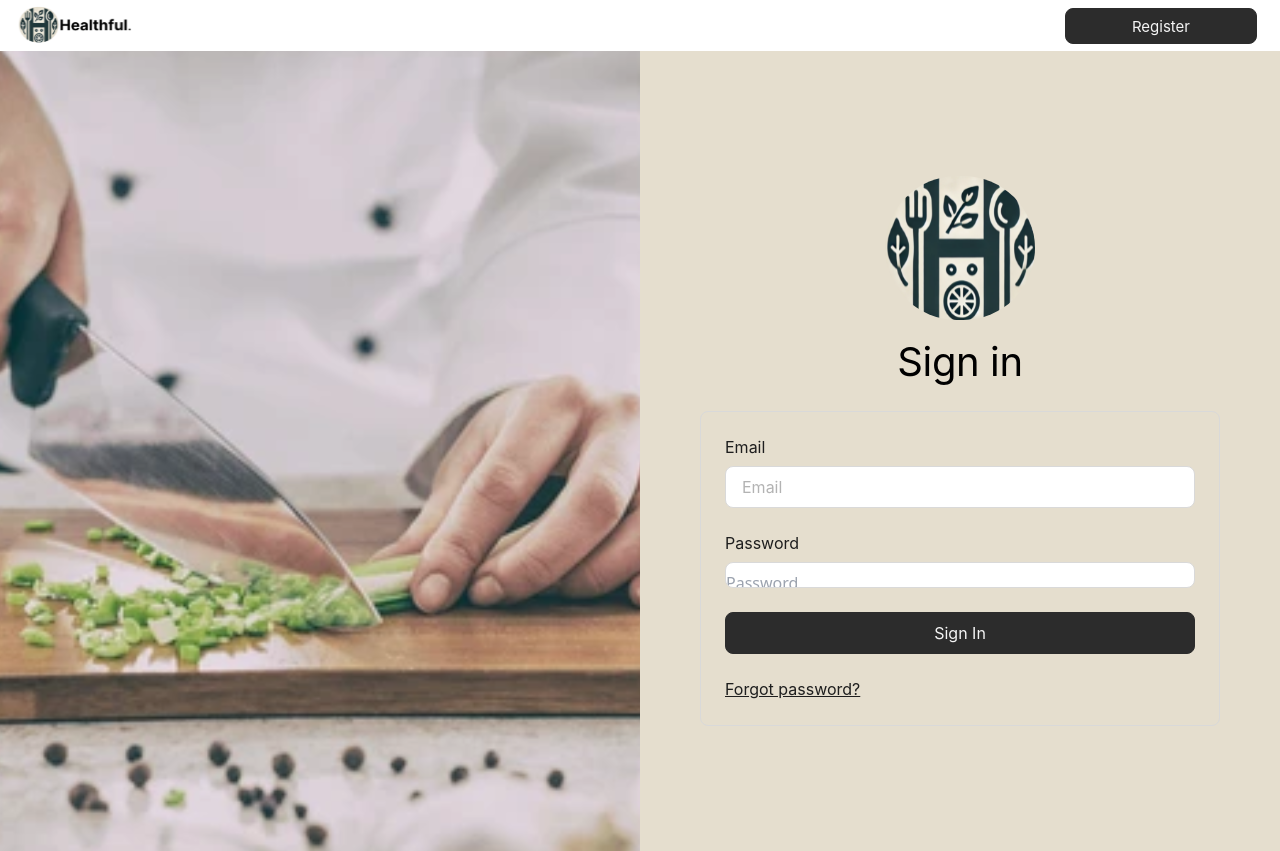
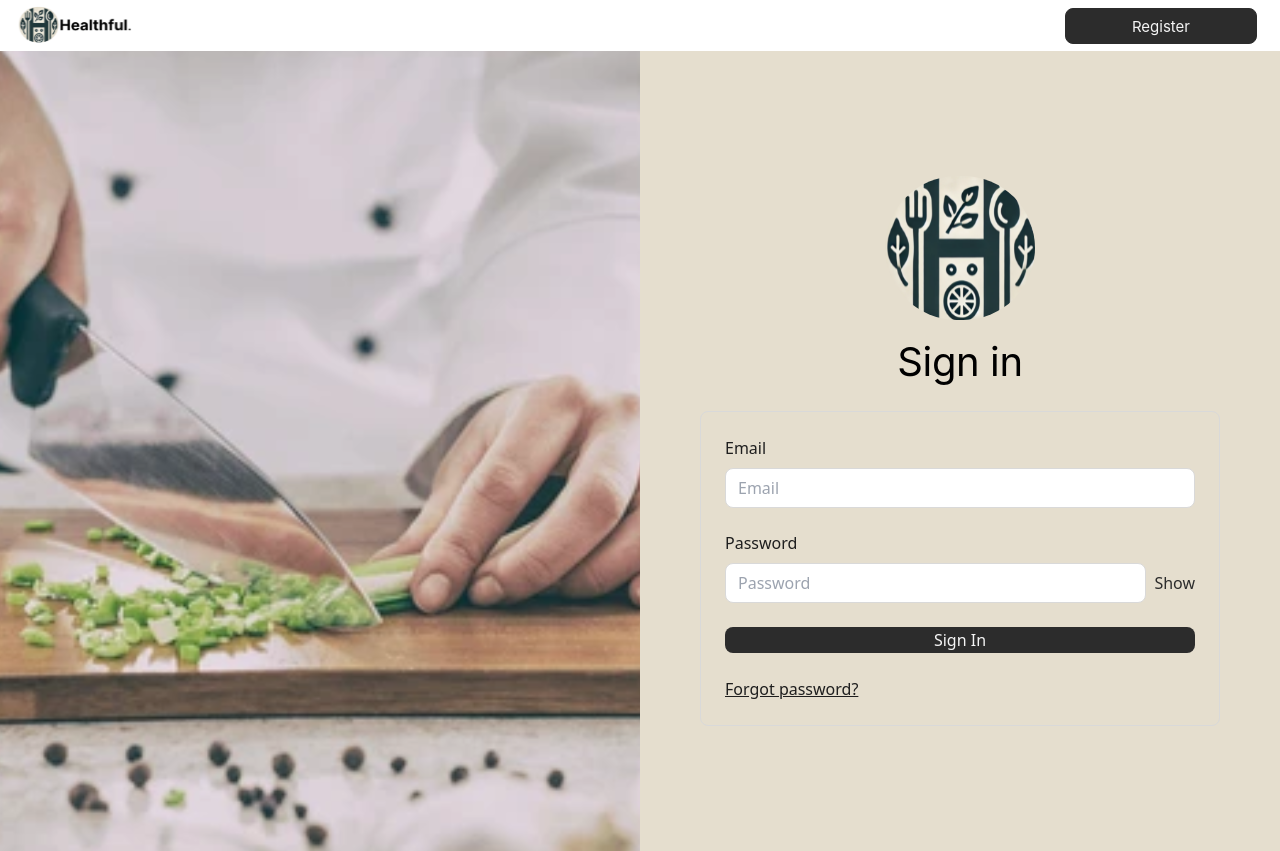
Before and after one commit to itsharryb13/Healthfull, a Next.js app: page /SignIn in a window 1280 px wide. Built offline with nearby package versions, Linux system fonts and the light colour scheme.

Commit message:
Fixed sign in page with pending issue #35

```diff
--- a/app/components/Shared/NavBar.tsx
+++ b/app/components/Shared/NavBar.tsx
@@ -7,22 +7,22 @@ import Link from  'next/link';
 
 export function NavBar(){
     return(
-        <nav className='flex w-full h-[4vw] main-containerNav relative mx-auto overflow-hidden'>
+        <nav className='flex w-full h-[3.5vw] main-containerNav relative mx-auto overflow-hidden'>
 
             <div className = 'w-[20%] h-[90%] mx-auto absolute left-0 overflow-hidden'>
                 <Link href="/">
-                <Image src={Logo} alt="Logo" className='w-[70%]  object-scale-down'/>
+                <Image src={Logo} alt="Logo" className='w-[60%]  object-scale-down'/>
                 </Link>
             </div>
 
 
-            <div className='flex w-[40%] h-[90%] gap-x-5 items-center flex-nowrap absolute right-[2%]'>
-                <Link href="../SignIn"  className="flex h-[95%] justify-center items-center grow shrink-0 basis-0 flex-nowrap bg-[#FFFFFF] rounded-lg border-solid border border-[#FFFFFF] relative overflow-hidden z-[5] pointer drop-shadow">
+            <div className='flex w-[40%] h-[80%] gap-x-5 items-right flex-nowrap absolute right-[2%] pt-2'>
+                <Link href="../SignIn"  className="flex h-[95%] justify-center items-center grow shrink-0 basis-0 flex-nowrap bg-[#FFFFFF] rounded-lg border-solid border border-[#FFFFFF] relative overflow-hidden drop-shadow">
                     <button className="h-full shrink-0 basis-auto font-['Inter'] text-lg font-normal leading-lg text-[#303030] relative text-left whitespace-nowrap">
                                 Sign In
                     </button>
                 </Link>
-                <Link href="../Registration" className='flex h-[96%] justify-center items-center grow shrink-0 basis-0 flex-nowrap bg-[#2c2c2c] rounded-lg border-solid border border-[#2c2c2c] relative overflow-hidden z-[5] pointer'>
+                <Link href="../Registration" className='flex h-[95%] justify-center items-right grow shrink-0 basis-0 flex-nowrap bg-[#2c2c2c] rounded-lg border-solid border border-[#2c2c2c] relative overflow-hidden'>
                     <button className="h-full shrink-0 basis-auto font-['Inter'] lg:text-lg font-normal leading-lg text-[#f5f5f5] relative text-center whitespace-nowrap z-[6]">
                     <span >
                         Register
--- a/app/components/Sign ( Register and reset password)/SignInBox.tsx
+++ b/app/components/Sign ( Register and reset password)/SignInBox.tsx
@@ -1,20 +1,18 @@
 "use client";
-import { error } from "console";
-import { getAuth, signInWithEmailAndPassword } from "firebase/auth";
-import firebase from "firebase/compat/app";
-import 'firebase/auth';
+
+import { signInWithEmailAndPassword } from "firebase/auth";
+import { auth } from '../../../firebaseConfig';
 import Link from "next/link";
-import React, {useRef, useState} from 'react';
+import React, { useRef, useState } from 'react';
+import { useRouter } from 'next/router';
 
-
-export function SignInBox(){
-
-  const auth = getAuth();
+export function SignInBox() {
   const inputUserRef = useRef<HTMLInputElement>(null);
   const inputPassRef = useRef<HTMLInputElement>(null);
+  const [errorMessage, setErrorMessage] = useState('');
+  const [showPassword, setShowPassword] = useState(false);
 
-  const [errorMessage, setErrorMessage] = useState('');
-
+  // Handle sign-in button click
   const handleClick = () => {
     const email = inputUserRef.current?.value;
     const pass = inputPassRef.current?.value;
@@ -25,24 +23,22 @@ export function SignInBox(){
           // Successful sign-in
           const user = userCredential.user;
           console.log("Signing in ", email, " with password ", pass);
-        window.location.href = '../HomePage';
+          window.location.href = '../HomePage'; // Redirect to home page
         })
         .catch((error) => {
-        // Failed sign-in
-        var errorMessage = error.message;
+          // Handle sign-in error
+          const errorMessage = error.message;
           setErrorMessage(errorMessage);
           console.error(errorMessage);
-        console.log(email, "and", pass, "are not valid");
         });
     } else {
-      var errorMessage = "";
+      // Handle empty input fields
+      let errorMessage = "";
       if (!email && !pass) {
         errorMessage = "Please enter your email and password.";
-      }
-      if (!email && pass) {
+      } else if (!email) {
         errorMessage = "Please enter your email.";
-      }
-      if (email && !pass) {
+      } else if (!pass) {
         errorMessage = "Please enter your password.";
       }
       setErrorMessage(errorMessage);
@@ -50,52 +46,61 @@ export function SignInBox(){
     }
   };
 
-    return(
-         <div className='main-container flex w-[520px] h-[315px] pt-[24px] pr-[24px] pb-[24px] pl-[24px] flex-col gap-[24px] items-start flex-nowrap bg-[#e5dece] rounded-[8px] border-solid border border-[#d9d9d9] relative mx-auto my-0'>
-      <div className='flex flex-col gap-[8px] items-start self-stretch shrink-0 flex-nowrap relative'>
-        <span className="h-[22px] self-stretch shrink-0 basis-auto font-['Inter'] text-[16px] font-normal leading-[22px] text-[#1e1e1e] relative text-left whitespace-nowrap z-[1]">
+  return (
+    <div className='flex flex-col w-[520px] h-[315px] p-[24px] bg-[#e5dece] rounded-[8px] border border-[#d9d9d9] mx-auto'>
+      {/* Email Input */}
+      <div className='flex flex-col gap-[8px]'>
+        <label className="text-[#1e1e1e] text-[16px] font-normal">
           Email
-        </span>
-        <div className='flex pt-[12px] pr-[16px] pb-[12px] pl-[16px] items-center self-stretch shrink-0 flex-nowrap bg-[#fff] rounded-[8px] border-solid border border-[#d9d9d9] relative overflow-hidden z-[2]'>
-          <input id="email" type="text" ref={inputUserRef}
-            className='w-[472px] h-[40px] shrink-0 bg-transparent border-none absolute top-0 left-0 z-[4]' />
-          <span className="h-[16px] grow shrink-0 basis-auto font-['Inter'] text-[16px] font-normal leading-[16px] text-[#b3b3b3] relative text-left whitespace-nowrap z-[3]">
-            Email
-          </span>
+        </label>
+        <input
+          id="email"
+          type="text"
+          ref={inputUserRef}
+          placeholder="Email"
+          className='w-full h-[40px] p-[12px] bg-white border border-[#d9d9d9] rounded-[8px] focus:outline-none'
+        />
+      </div>
+
+
+      {/* Password Input */}
+      <div className='flex flex-col gap-[8px] mt-[5%]'>
+        <label className="text-[#1e1e1e] text-[16px] font-normal">
+          Password
+        </label>
+        <div className='flex items-center'>
+          <input
+            id="password"
+            type={showPassword ? "text" : "password"} // Toggle input type
+            ref={inputPassRef}
+            placeholder="Password"
+            className='w-full h-[40px] p-[12px] bg-white border border-[#d9d9d9] rounded-[8px] focus:outline-none'
+          />
+          <button
+            type="button"
+            onClick={() => setShowPassword(!showPassword)} // Toggle password visibility
+            className='ml-2 text-[#2c2c2c] hover:text-[#1e1e1e]'
+          >
+            {showPassword ? "Hide" : "Show"}
+          </button>
         </div>
       </div>
-      <div className='flex flex-col gap-[8px] items-start self-stretch shrink-0 flex-nowrap relative z-[5]'>
-        <span className="h-[22px] self-stretch shrink-0 basis-auto font-['Inter'] text-[16px] font-normal leading-[22px] text-[#1e1e1e] relative text-left whitespace-nowrap z-[6]">
-          Password
-        </span>
-        <div className='flex pt-[12px] pr-[16px] pb-[12px] pl-[16px] items-center self-stretch shrink-0 flex-nowrap bg-[#fff] rounded-[8px] border-solid border border-[#d9d9d9] relative overflow-hidden z-[7]'>
-          <input
-            id="password"
-            type="text"
-            ref={inputPassRef}
-            placeholder="Password"
-            className='w-[472px] h-[40px] shrink-0 bg-transparent border-none absolute top-0 left-0 z-[9]' />
-          {/* <span className="h-[16px] grow shrink-0 basis-auto font-['Inter'] text-[16px] font-normal leading-[16px] text-[#b3b3b3] relative text-left whitespace-nowrap z-[8]">
-            Password
-          </span> */}
-        </div>
-      </div>
-      <button onClick={handleClick}
-        className='flex gap-[16px] items-center self-stretch shrink-0 flex-nowrap border-none relative z-10 pointer'>
-        <div className='flex pt-[12px] pr-[12px] pb-[12px] pl-[12px] gap-[8px] justify-center items-center grow shrink-0 basis-0 flex-nowrap bg-[#2c2c2c] rounded-[8px] border-solid border border-[#2c2c2c] relative overflow-hidden z-[11]'>
-          <span className="h-[16px] shrink-0 basis-auto font-['Inter'] text-[16px] font-normal leading-[16px] text-[#f5f5f5] relative text-left whitespace-nowrap z-[12]">
+
+      {/* Sign In Button */}
+      <button onClick={handleClick} className='flex items-center justify-center h-[40px] bg-[#2c2c2c] rounded-[8px] text-[#f5f5f5] mt-[5%]'>
+        <span className="text-[16px] font-normal">
           Sign In
         </span>
-        </div>
       </button>
-      {errorMessage &&
-      <div
-        className="error-message">{errorMessage}
-      </div>}
-      <div className='flex items-start self-stretch shrink-0 flex-nowrap relative z-[13]'>
-        <span className="h-[22px] shrink-0 basis-auto font-['Inter'] text-[16px] font-normal leading-[22px] text-[#1e1e1e] relative text-left underline whitespace-nowrap z-[14]">
+
+      {/* Error Message Display */}
+      {errorMessage && <div className="text-red-500">{errorMessage}</div>}
+
+      {/* Forgot Password Link */}
+      <div className='flex justify-start mt-[5%]'>
+        <Link href="/forgot-password" className="underline text-[#1e1e1e] text-[16px] font-normal">
           Forgot password?
-        </span>
+        </Link>
       </div>
     </div>
   );
--- a/app/page.tsx
+++ b/app/page.tsx
@@ -1,5 +1,7 @@
 // this is the main landing page !!!
 // do not change the directory of this file.
+
+"use client"
 import { Banner } from "./components/Welcome page/Banner";
 import { InformationSection } from "./components/Welcome page/InformationSection";
 import { NavBar } from "./components/Shared/NavBar";
--- a/firebaseConfig.ts
+++ b/firebaseConfig.ts
@@ -1,30 +1,23 @@
-
-import * as firebase from 'firebase/app';
-import 'firebase/auth';
-import "firebase/firestore";
-import { initializeApp } from "firebase/app";
-import { getAuth } from 'firebase/auth';
-import { getFirestore } from 'firebase/firestore';
-
-console.log('Firebase API Key:', process.env.NEXT_PUBLIC_FIREBASE_API_KEY);
-
+import { initializeApp, getApps, getApp } from "firebase/app";
+import { getAuth } from "firebase/auth";
+import { getFirestore } from "firebase/firestore";
+import { getStorage } from "firebase/storage";
 
 const firebaseConfig = {
-  apiKey:process.env.NEXT_PUBLIC_FIREBASE_API_KEY,
-  authDomain:process.env.NEXT_PUBLIC_FIREBASE_AUTH_DOMAIN,
-  databaseURL:process.env.NEXT_PUBLIC_FIREBASE_DATABASE_URL,
-  projectId:process.env.NEXT_PUBLIC_FIREBASE_PROJECT_ID,
-  storageBucket:process.env.NEXT_PUBLIC_FIREBASE_STORAGE_BUCKET,
-  messagingSenderId:process.env.NEXT_PUBLIC_FIREBASE_MESSAGING_SENDER_ID,
-  appId:process.env.NEXT_PUBLIC_FIREBASE_APP_ID,
-  measurementId:process.env.NEXT_PUBLIC_FIREBASE_MEASUREMENT_ID
+  apiKey: process.env.NEXT_PUBLIC_FIREBASE_API_KEY,
+  authDomain: process.env.NEXT_PUBLIC_FIREBASE_AUTH_DOMAIN,
+  databaseURL: process.env.NEXT_PUBLIC_FIREBASE_DATABASE_URL,
+  projectId: process.env.NEXT_PUBLIC_FIREBASE_PROJECT_ID,
+  storageBucket: process.env.NEXT_PUBLIC_FIREBASE_STORAGE_BUCKET,
+  messagingSenderId: process.env.NEXT_PUBLIC_FIREBASE_MESSAGING_SENDER_ID,
+  appId: process.env.NEXT_PUBLIC_FIREBASE_APP_ID,
+  measurementId: process.env.NEXT_PUBLIC_FIREBASE_MEASUREMENT_ID,
 };
 
 // Initialize Firebase
+const app = !getApps().length ? initializeApp(firebaseConfig) : getApp();
+const auth = getAuth(app);
+const db = getFirestore(app);
+const storage = getStorage(app);
 
-const app = initializeApp(firebaseConfig);
-const auth = getAuth(app);
-const db = getFirestore(app)
-
-
-export{db,auth};
+export { db, auth, storage };
--- a/next.config.mjs
+++ b/next.config.mjs
@@ -1,4 +1,8 @@
 /** @type {import('next').NextConfig} */
-const nextConfig = {};
+const nextConfig = {
+    images:{
+        domains:["healthful-bb936.appspot.com"]
+    }
+};
 
 export default nextConfig;
```
Also changed, not shown: app/components/Welcome page/InformationSection.tsx (+79 -59 lines). Lines whose indentation alone changed are shown as unchanged.
